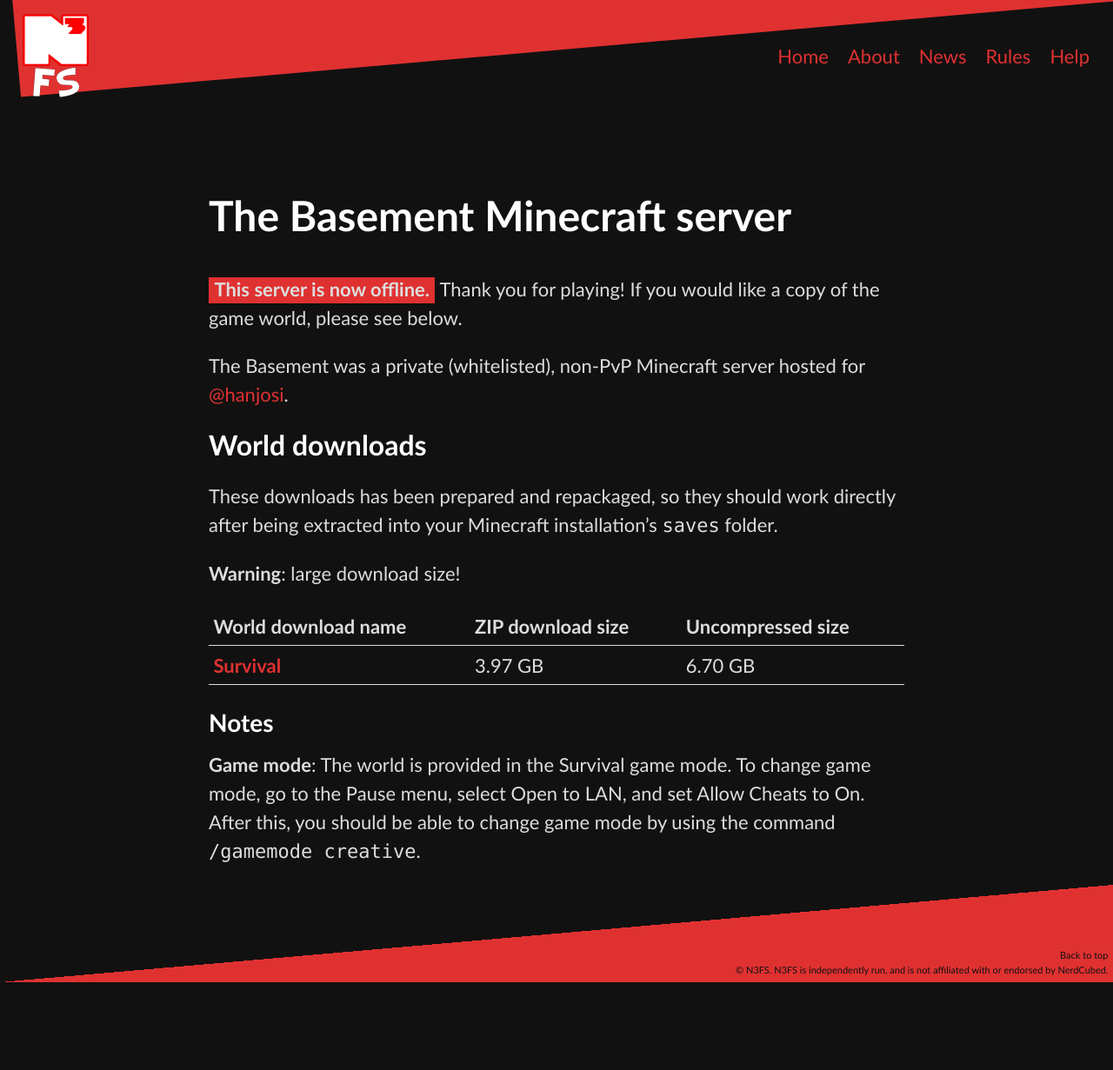
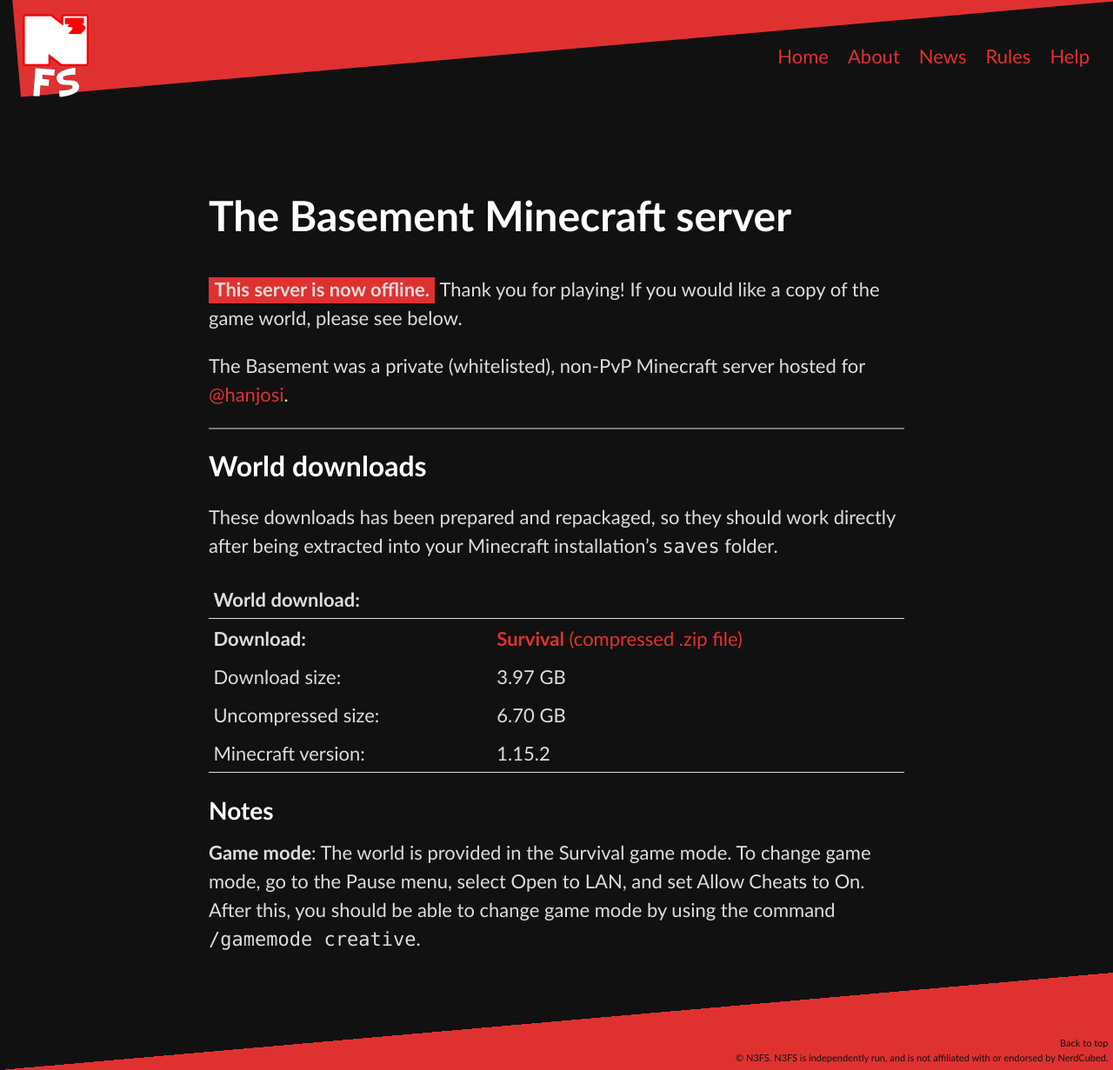
Before and after one commit to N3FS/N3FS-website, a Jekyll site: the page built from _help/basement.md, in a window 1280 px wide. Shown: the whole page at 87% size. Built offline with Jekyll 4.4.1, drawn with Linux system fonts in a browser that asks for light colours; before the commit the page ends 1130 px from its top, so only the background shows below that.

Commit message:
Basement page updates

```diff
--- a/_help/basement.md
+++ b/_help/basement.md
@@ -8,17 +8,18 @@
 
 The Basement was a private (whitelisted), non-PvP Minecraft server hosted for [@hanjosi](https://twitter.com/hanjosi).
 
+-----
+
 ## World downloads
 
 These downloads has been prepared and repackaged, so they should work directly after being extracted into your Minecraft installation's `saves` folder.
 
-**Warning**: large download size!
-
-|--
-| World download name | ZIP download size | Uncompressed size |
-|--
-| [**Survival**](https://go.dangeraspect.xyz/basementmc) | 3.97 GB | 6.70 GB
-|--
+| World download: | &nbsp; |
+| ---
+| **Download:**      | [**Survival** (compressed .zip file)](https://go.dangeraspect.xyz/basementmc) |
+| Download size:     | 3.97 GB        |
+| Uncompressed size: | 6.70 GB        |
+| Minecraft version: | 1.15.2         |
 
 ### Notes
 
```
